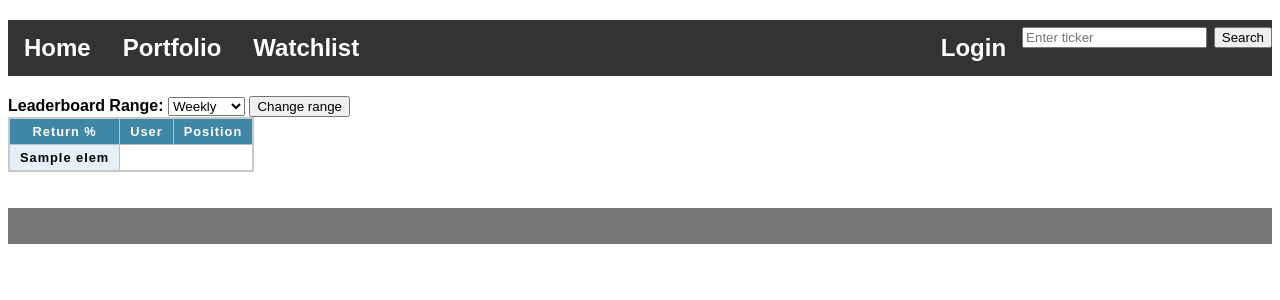
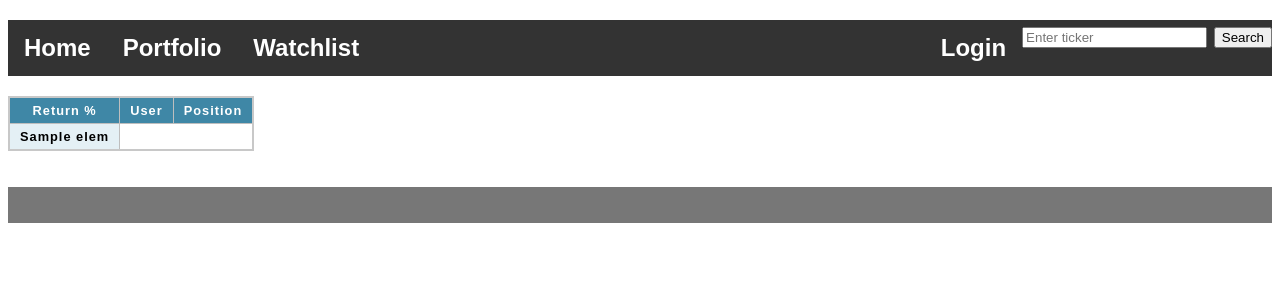
Before and after one commit to rywards/profstock, a Flask app: template templates/index.html in a window 1280 px wide. Shown: the part 159-459 px from the top of the page. Run offline with Flask 2, Linux system fonts and the light colour scheme; the template is opened without the code that fills it: most values are stand-ins (such as "Sample title", 1, 10 or a date in 2020).

Commit message:
Actual last push from me

```diff
--- a/templates/index.html
+++ b/templates/index.html
@@ -42,17 +42,6 @@
         </h2>
       </div>
         <div class="tickerinfo">
-          <!-- Form to change leaderboard range -->
-          <form action='/leaderboard' method="post">
-          <label for="Change range">Leaderboard Range: </label>
-            <select id="portfolios" name="daterange">
-                <option value="weekly">Weekly</option>
-                <option value="monthly">Monthly</option>
-                <option value="quarterly">Quarterly</option>
-                <option value="yearly">Yearly</option>
-            </select>
-            <input type="submit" name="change" value="Change range"/>
-          </form>
               <table class = "topusers">
                 <thead>
                   <tr>
```
